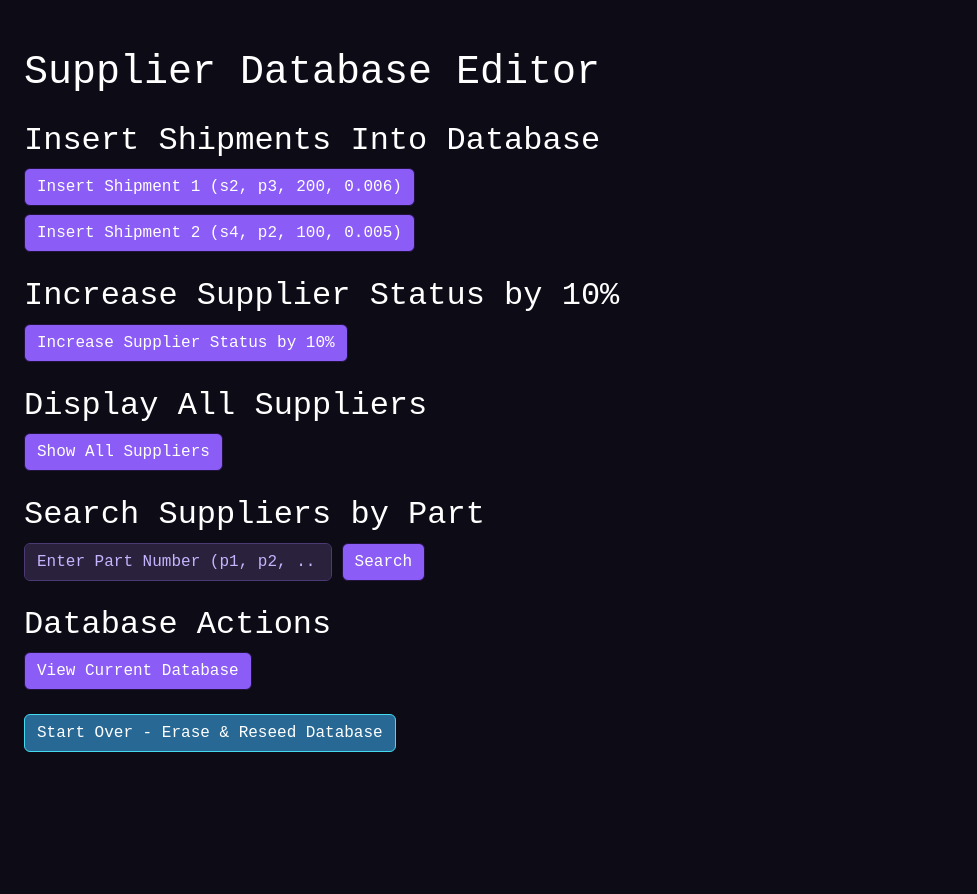
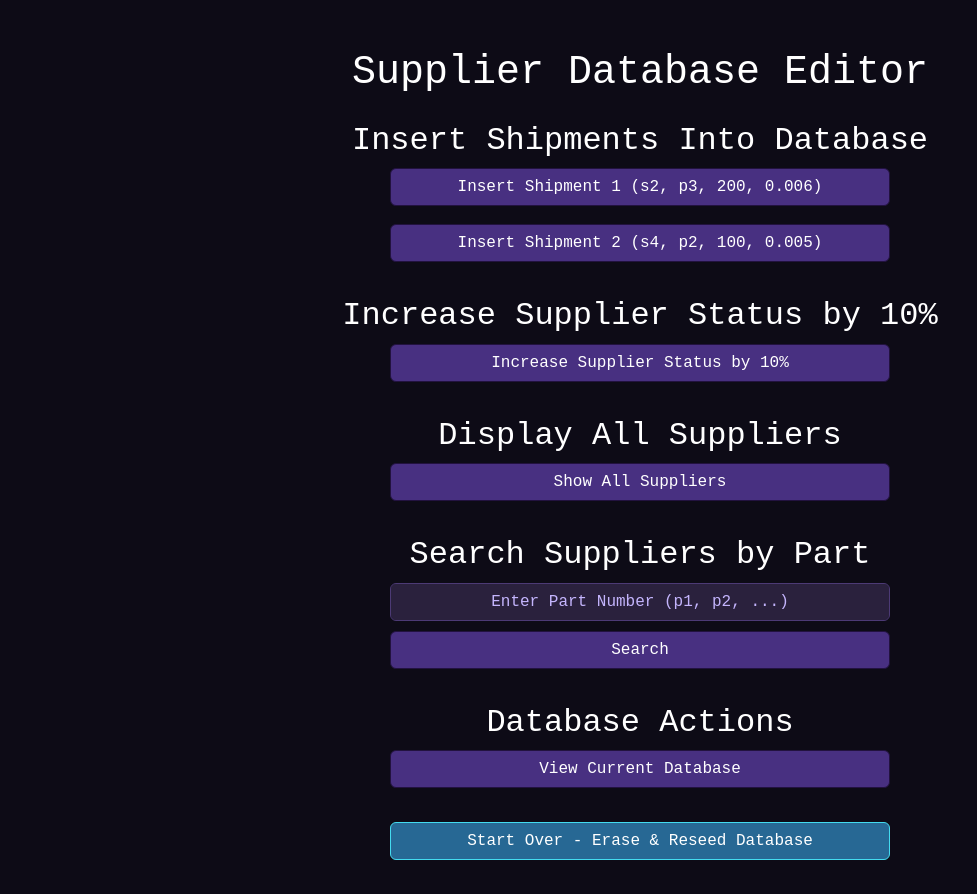
Before and after one commit to heatherjholt/Parts_App, a Flask app: page / in a window 1280 px wide. Shown: the whole page, without its empty margins (0-977 px from the left). Before the commit the page ends 752 px from the top, so only its background shows below. Run offline with Flask 3, Linux system fonts and the light colour scheme.

Commit message:
layout fixes

```diff
--- a/static/style.css
+++ b/static/style.css
@@ -10,13 +10,13 @@ h1, h2 {
 }
 
 .btn-primary {
-    background-color: #8b5cf6;
+    background-color: #483081;
     border-color: #22123f;
     color: white;
 }
 .btn-primary:hover {
     background-color: #22123f;
-    border-color: #8b5cf6;
+    border-color: #483081;
 }
 
 .btn-reset {
@@ -60,7 +60,41 @@ input::placeholder {
     border-top: 1px solid #4c3a75;
 }
 
-/* White 'X' close button */
 .btn-close-white {
     filter: invert(1);
 }
+
+.main-container {
+    width: 600px;
+    margin: 0 auto;
+    text-align: center;
+}
+
+button.btn {
+    width: 100%;
+    max-width: 500px;
+    margin-bottom: 10px;
+}
+
+input.form-control {
+    width: 100% !important;
+    max-width: 500px;
+    margin-bottom: 10px;
+    justify-content: center;
+}
+
+.search-container {
+    display: flex;
+    gap: 10px;
+    justify-content: center;
+}
+
+.modal-footer {
+    display: flex !important;
+    justify-content: center !important;
+    gap: 20px !important;
+}
+
+input::placeholder {
+    text-align: center;
+}
--- a/templates/index.html
+++ b/templates/index.html
@@ -12,6 +12,7 @@
 </head>
 <body class="p-4">
 
+    <div class="main-container">
     <h1 class="mb-4">Supplier Database Editor</h1>
 
     <!-- insert shipments -->
@@ -81,14 +82,14 @@
             {{ popup_message | safe }}
           </div>
 <div class="modal-footer">
-    <a href="/" class="btn btn-secondary">Home</a>
+    <button onclick="window.location='/'" class="btn btn-primary">Home</button>
     <button type="button" class="btn btn-primary" data-bs-dismiss="modal">Close</button>
 </div>
 
         </div>
       </div>
     </div>
-
+    </div>
 
     <!-- boootstrap JS -->
     <script src="https://cdn.jsdelivr.net/npm/bootstrap@5.3.2/dist/js/bootstrap.bundle.min.js"></script>
```
